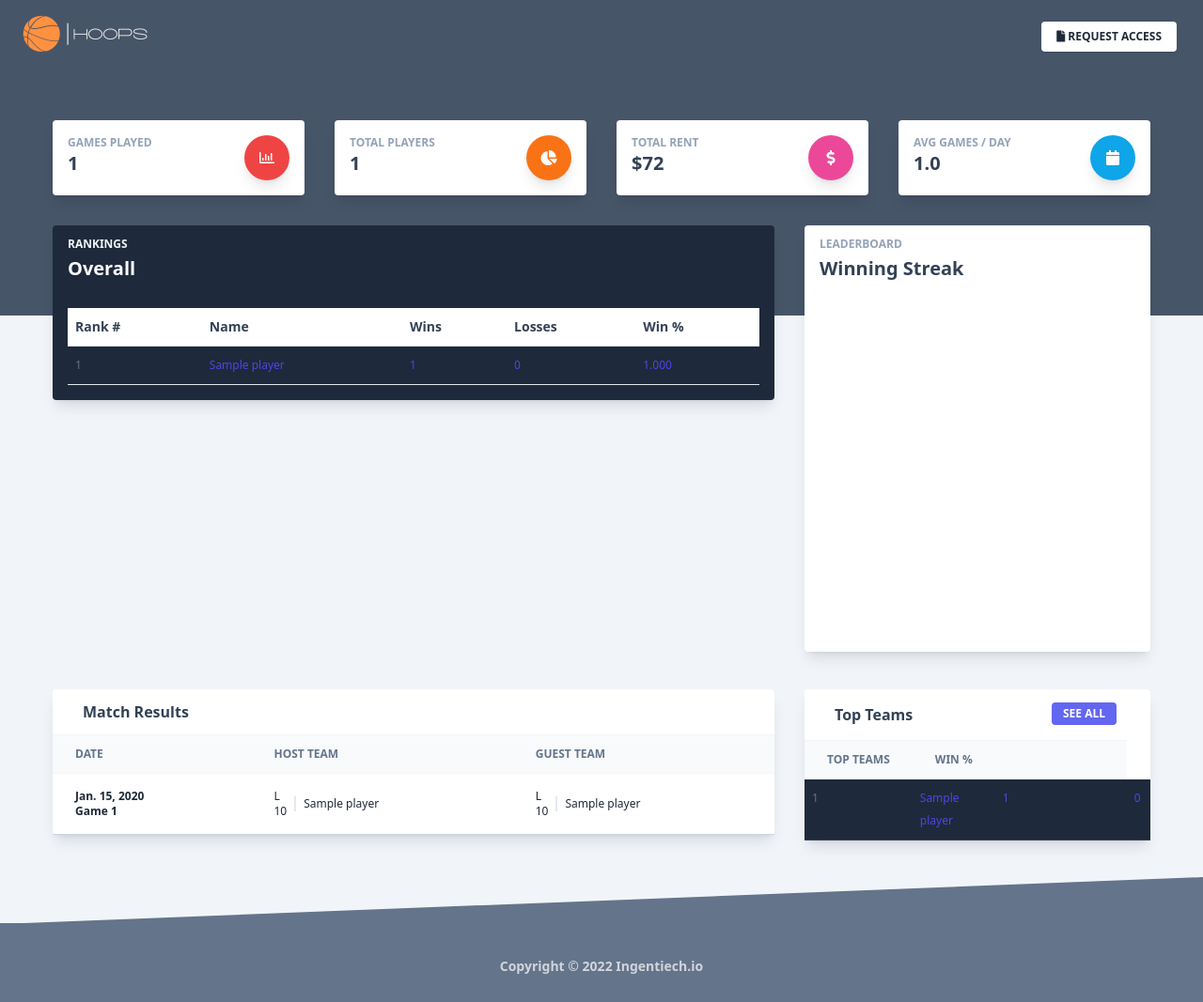
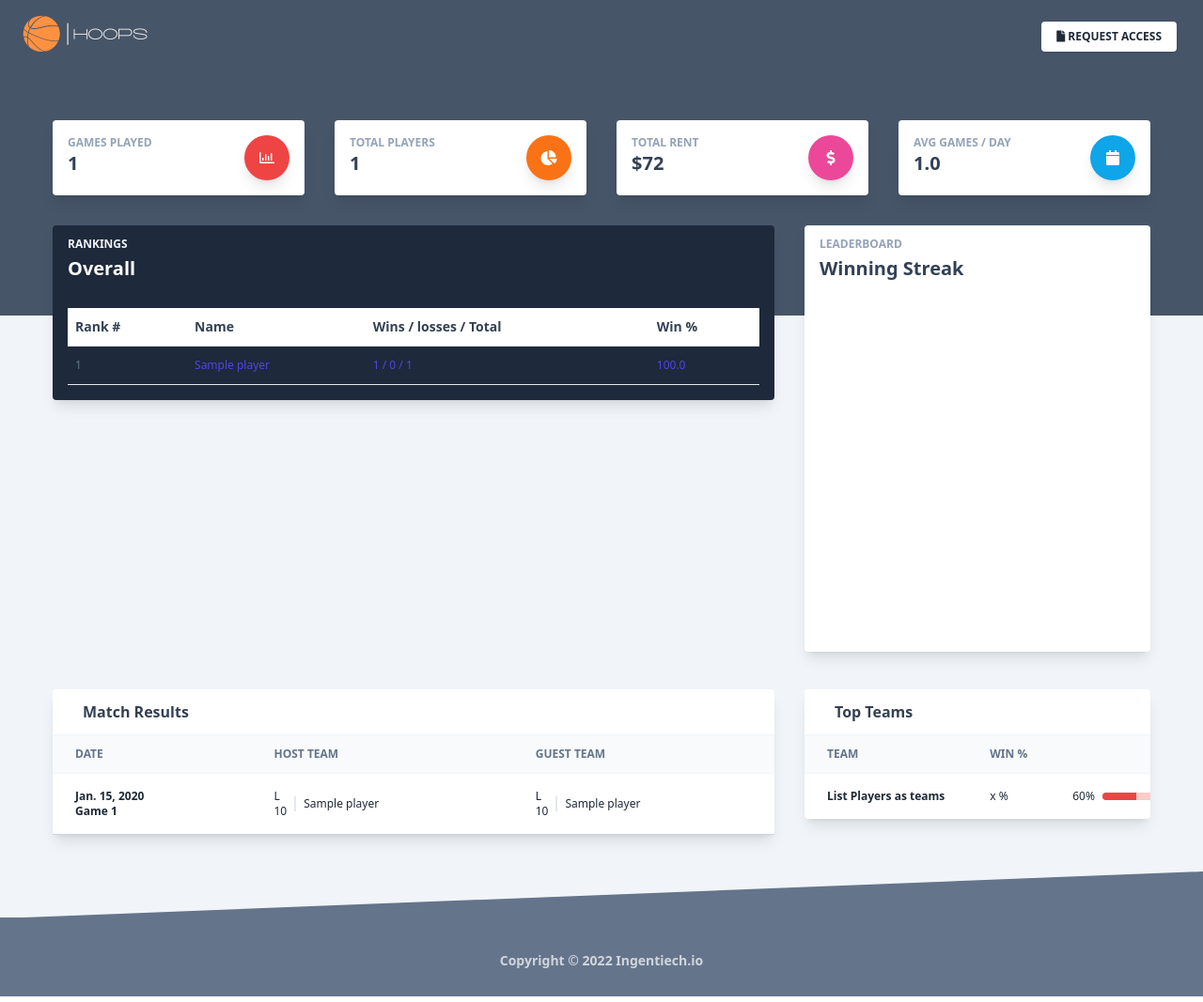
Before and after one commit to manrajsingh/hoops, a Django app: a page that uses hoops/hoops/templates/dashboard.html in a window 1280 px wide. Shown: the whole page at 94% size. Run offline with Django 4.2, Linux system fonts and the light colour scheme; tables that the repository leaves empty hold one stand-in row (values such as "Sample post"); some libraries are stand-ins or nearby versions.

Commit message:
Fixed overall rankings to take account for number of games played

```diff
--- a/hoops/hoops/templates/dash_components/player-rankings.html
+++ b/hoops/hoops/templates/dash_components/player-rankings.html
@@ -9,15 +9,11 @@
     </td>
     <td translate="no"
         class="p-2 text-xs leading-6 text-indigo-600 dark:text-slate-300">
-        {{ r.wins}}
+        {{ r.wins}} / {{ r.losses}} / {{ r.total}}
     </td>
     <td translate="no"
         class="p-2 text-xs leading-6 text-indigo-600 dark:text-slate-300">
-        {{ r.losses}}
-    </td>
-    <td translate="no"
-        class="p-2 text-xs leading-6 text-indigo-600 dark:text-slate-300">
-        {{ r.win_pct|floatformat:"3" }}
+        {{ r.win_pct|floatformat:"1" }}
     </td>
 </tr>
 {% endfor %}
--- a/hoops/hoops/templates/dashboard.html
+++ b/hoops/hoops/templates/dashboard.html
@@ -134,13 +134,7 @@
                                                 class="sticky z-10 top-0 text-sm leading-6 font-semibold text-slate-700 bg-white p-0 dark:bg-slate-900 dark:text-slate-300">
                                                 <div
                                                     class="p-2 border-b border-slate-200 dark:border-slate-400/20">
-                                                    Wins</div>
-                                            </th>
-                                            <th
-                                                class="sticky z-10 top-0 text-sm leading-6 font-semibold text-slate-700 bg-white p-0 dark:bg-slate-900 dark:text-slate-300">
-                                                <div
-                                                    class="p-2 border-b border-slate-200 dark:border-slate-400/20">
-                                                    Losses</div>
+                                                    Wins / losses / Total</div>
                                             </th>
                                             <th
                                                 class="sticky z-10 top-0 text-sm leading-6 font-semibold text-slate-700 bg-white p-0 dark:bg-slate-900 dark:text-slate-300">
@@ -251,11 +245,11 @@
                                 </h3>
                             </div>
                             <div class="relative w-full px-4 max-w-full flex-grow flex-1 text-right">
-                                <button
+                                <!-- <button
                                     class="bg-indigo-500 text-white active:bg-indigo-600 text-xs font-bold uppercase px-3 py-1 rounded outline-none focus:outline-none mr-1 mb-1 ease-linear transition-all duration-150"
                                     type="button">
                                     See all
-                                </button>
+                                </button> -->
                             </div>
                         </div>
                     </div>
@@ -265,7 +259,7 @@
                                 <tr>
                                     <th
                                         class="px-6 bg-slate-50 text-slate-500 align-middle border border-solid border-slate-100 py-3 text-xs uppercase border-l-0 border-r-0 whitespace-nowrap font-semibold text-left">
-                                        Top Teams
+                                        Team
                                     </th>
                                     <th
                                         class="px-6 bg-slate-50 text-slate-500 align-middle border border-solid border-slate-100 py-3 text-xs uppercase border-l-0 border-r-0 whitespace-nowrap font-semibold text-left">
@@ -275,7 +269,7 @@
                                         style="min-width: 140px"></th>
                                 </tr>
                             </thead>
-                            <tbody hx-get="/dashboard/{{slug}}/top-teams" hx-trigger="load">
+                            <tbody>
                                 <tr>
                                     <th
                                         class="border-t-0 px-6 align-middle border-l-0 border-r-0 text-xs whitespace-nowrap p-4 text-left">
--- a/hoops/hoops/views.py
+++ b/hoops/hoops/views.py
@@ -58,11 +58,13 @@ def player_rankings(request, slug):
             )
             .annotate(
                 win_pct = (
-                        Cast('wins', FloatField()) / (Cast('total', FloatField()))
+                        (Cast('wins', FloatField()) / (Cast('total', FloatField())) * 100)
                     )
             )
+            .order_by('player__name')
+            .order_by('-win_pct')
             .order_by('-total')
-            .order_by('-win_pct')
+
         )
     return render(request, 'dash_components/player-rankings.html', {'results': results})
 
@@ -86,20 +88,11 @@ def winning_streaks(request, slug):
     return render(request, 'dash_components/player-rankings.html', {'results': results})
 
 def top_teams(request, slug):
-    results = (PlayerStats.objects.filter(league__slug=slug)
-            .values('player__name')
+    results = (
+            Match.objects.filter(league__slug=slug)
             .annotate(
                 wins=(Count('result', filter=Q(result='W'))),
-                losses=(Count('result', filter=Q(result='L'))),
-                total=(Count('result')),
             )
-            .annotate(
-                win_pct = (
-                        Cast('wins', FloatField()) / (Cast('total', FloatField()))
-                    )
-            )
-            .order_by('-total')
-            .order_by('-win_pct')
         )
     for r in results:
         print(f'{r}')
```
